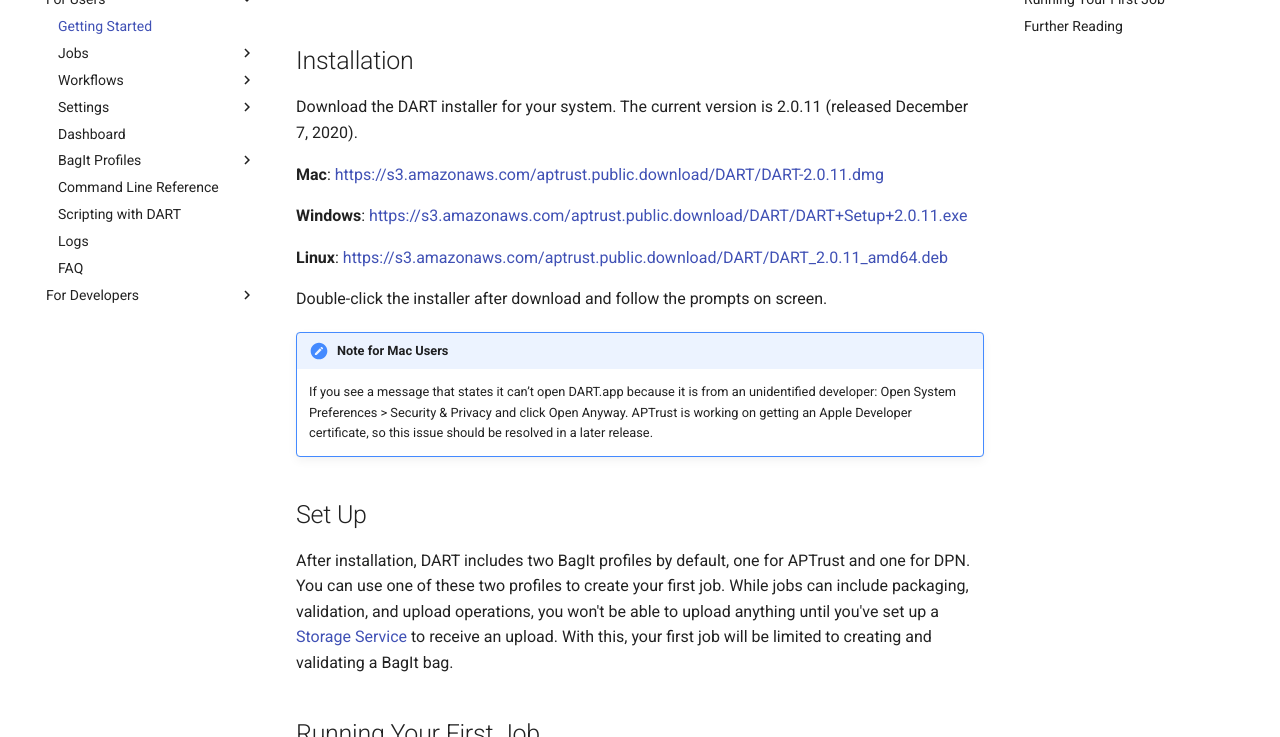
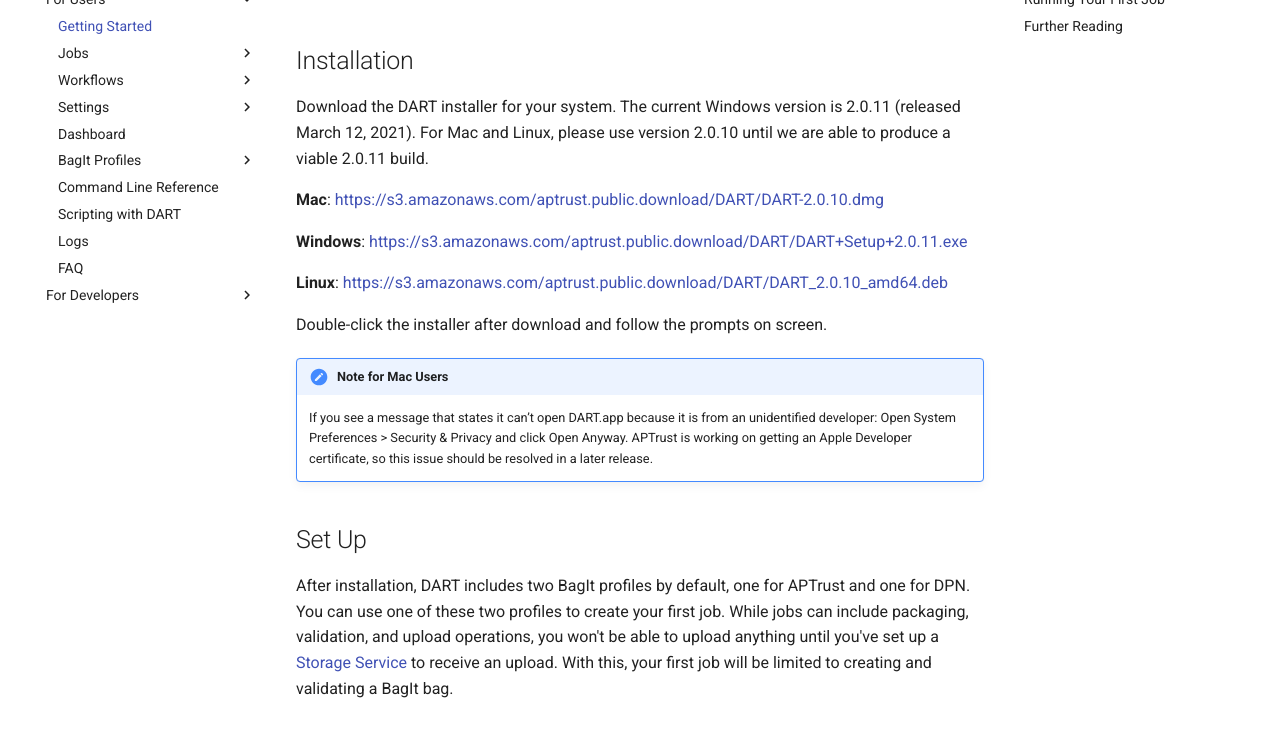
Before and after one commit to APTrust/dart-docs, an MkDocs documentation site: the page built from docs/users/getting_started.md, in a window 1280 px wide and 900 px high, scrolled down 711 px, cut to the strip 163-900 px from the top of the window. Built offline with MkDocs 1.6.1 and Material for MkDocs 9.7.7, drawn with Linux system fonts in a browser that asks for light colours; comment, search, counter and statistics services are not loaded.

Commit message:
Point users to 2.0.10 builds for Mac and Linux, until we can resolve cert problems

```diff
--- a/docs/users/getting_started.md
+++ b/docs/users/getting_started.md
@@ -8,13 +8,13 @@
 
 ## Installation
 
-Download the DART installer for your system. The current version is 2.0.11 (released December 7, 2020).
+Download the DART installer for your system. The current Windows version is 2.0.11 (released March 12, 2021). For Mac and Linux, please use version 2.0.10 until we are able to produce a viable 2.0.11 build.
 
-__Mac__: [https://s3.amazonaws.com/aptrust.public.download/DART/DART-2.0.11.dmg](https://s3.amazonaws.com/aptrust.public.download/DART/DART-2.0.11.dmg)
+__Mac__: [https://s3.amazonaws.com/aptrust.public.download/DART/DART-2.0.10.dmg](https://s3.amazonaws.com/aptrust.public.download/DART/DART-2.0.10.dmg)
 
 __Windows__: [https://s3.amazonaws.com/aptrust.public.download/DART/DART+Setup+2.0.11.exe](https://s3.amazonaws.com/aptrust.public.download/DART/DART+Setup+2.0.11.exe)
 
-__Linux__: [https://s3.amazonaws.com/aptrust.public.download/DART/DART_2.0.11_amd64.deb](https://s3.amazonaws.com/aptrust.public.download/DART/DART_2.0.11_amd64.deb)
+__Linux__: [https://s3.amazonaws.com/aptrust.public.download/DART/DART_2.0.10_amd64.deb](https://s3.amazonaws.com/aptrust.public.download/DART/DART_2.0.10_amd64.deb)
 
 Double-click the installer after download and follow the prompts on screen.
 
```
